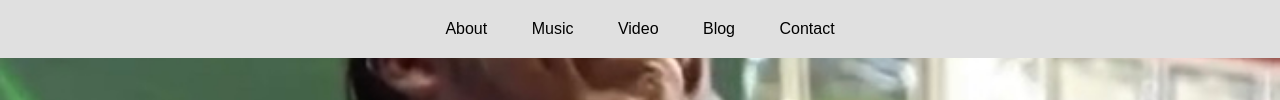
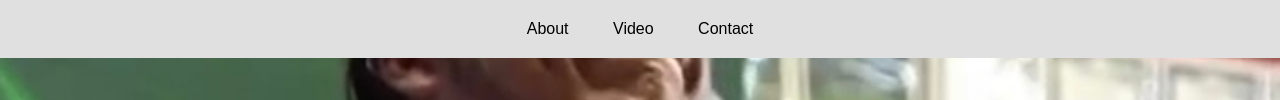
Before and after one commit to DanielTheAguilar/websitetest, a plain HTML site: page index.html in a window 1280 px wide. Shown: the part 240-340 px from the top of the page. Drawn offline with Linux system fonts and the light colour scheme.

Commit message:
index.html

```diff
--- a/index.html
+++ b/index.html
@@ -11,9 +11,7 @@
     <img src="funi.jpg" alt="Logo">  </header>
   <nav>
     <a href="#">About</a>
-    <a href="#">Music</a>
     <a href="#">Video</a>
-    <a href="#">Blog</a>
     <a href="#">Contact</a>
   </nav>
   <main>
```
